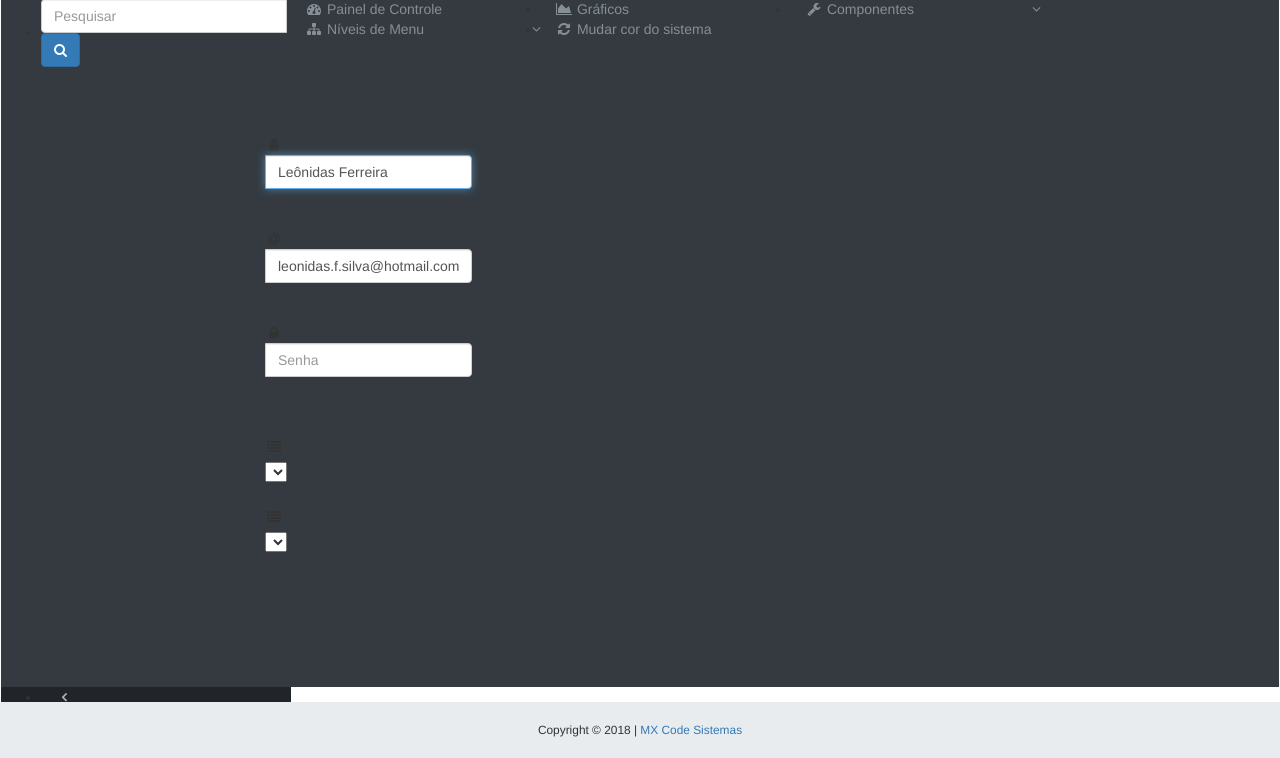
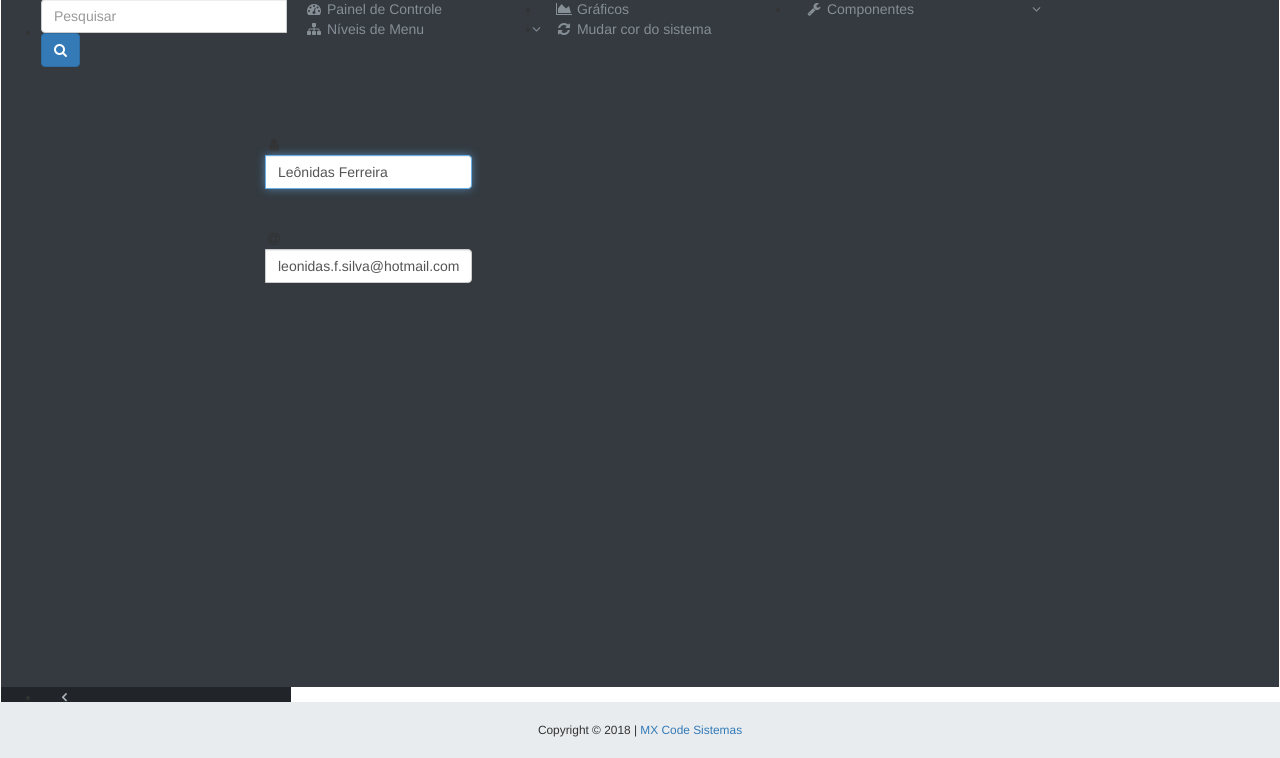
Before and after one commit to leonidasfsilva/ci, a CodeIgniter app: page /ci/admin/meusdados/ in a window 1280 px wide. Shown: the part 114-872 px from the top of the page. Run offline with CodeIgniter, Linux system fonts and the light colour scheme; a user stored in the database is signed in; data comes from the database, SQL or seed files in the repository; data that the repository does not hold is empty; some libraries are stand-ins or nearby versions.

Commit message:
correção da página Meus Dados

```diff
--- a/application/controllers/Admin.php
+++ b/application/controllers/Admin.php
@@ -1,7 +1,8 @@
 <?php
 defined('BASEPATH') OR exit('No direct script access allowed');
 
-class admin extends MY_ControllerLogin {
+class admin extends MY_ControllerLogin
+{
 
     public function index()
     {
@@ -10,11 +11,10 @@ class admin extends MY_ControllerLogin {
 
     public function cadastrar()
     {
-        if ($this->session->userdata('administradornivel') == 1)
-        {
+        if ($this->session->userdata('administradornivel') == 1) {
             $this->load->view('admin/cadastrar_admin');
         } else {
-            $this->session->set_flashdata('danger','Você não possui permissão para cadastrar novos usuários!');
+            $this->session->set_flashdata('danger', 'Você não possui permissão para cadastrar novos usuários!');
             redirect('/painel');
         }
 
@@ -39,8 +39,7 @@ class admin extends MY_ControllerLogin {
         $this->form_validation->set_rules('administradornivel', 'Nível', 'required');
 
 
-        if ($this->form_validation->run() == FALSE)
-        {
+        if ($this->form_validation->run() == FALSE) {
             $this->cadastrar();
             return;
         }
@@ -55,7 +54,7 @@ class admin extends MY_ControllerLogin {
 
         );
         $this->Admin_model->cadastraAdmin($dados);
-        $this->session->set_flashdata('success','Usuário cadastrado com sucesso!');
+        $this->session->set_flashdata('success', 'Usuário cadastrado com sucesso!');
         redirect('admin/gerenciar');
     }
 
@@ -64,7 +63,7 @@ class admin extends MY_ControllerLogin {
         $idadministrador = (int)$this->session->userdata('idadministrador');
         $this->load->model('Admin_model');
 
-        $data = array (
+        $data = array(
             'admin' => $this->Admin_model->getDadosAdminById($idadministrador)->row(),
             'status' => $this->Admin_model->getTodosStatus(),
             'nivel' => $this->Admin_model->getTodosNiveis()
@@ -78,36 +77,6 @@ class admin extends MY_ControllerLogin {
         $idadministrador = (int)$this->session->userdata('idadministrador');
         $administradornome = $this->input->post('administradornome');
         $administradoremail = $this->input->post('administradoremail');
-        $administradorsenha = $this->input->post('administradorsenha');
-
-
-        if ($this->input->post('administradorsenha') != null)
-        {
-
-            $this->form_validation->set_error_delimiters('<div class="alert alert-danger alert-dismissible" role="alert">
-                    <button type="button" class="close" data-dismiss="alert" aria-label="Close"><span aria-hidden="true">&times;</span></button>
-                    <i class="fa fa-times-circle fa-lg fa-fw"></i><span class="small"> ', '</span></div>');
-            $this->form_validation->set_rules('administradornome', '"Nome do administrador"', 'required|max_length[120]');
-            $this->form_validation->set_rules('administradoremail', '"E-mail"', 'required');
-            $this->form_validation->set_rules('administradorsenha', '"Senha"', 'required|min_length[6]');
-
-            if ($this->form_validation->run() == FALSE)
-            {
-                $this->MeusDados();
-                return;
-            }
-
-            $this->load->model('Admin_model');
-            $data = array(
-                "administradornome" => $administradornome,
-                "administradoremail" => $administradoremail,
-                "administradorsenha" => sha1($administradorsenha)
-            );
-
-            $this->Admin_model->atualizaAdmin($idadministrador, $data);
-            $this->session->set_flashdata('success','Cadastro atualizado com sucesso!');
-            redirect('painel/');
-        } else {
 
         $this->form_validation->set_error_delimiters('<div class="alert alert-danger alert-dismissible" role="alert">
                     <button type="button" class="close" data-dismiss="alert" aria-label="Close"><span aria-hidden="true">&times;</span></button>
@@ -115,8 +84,7 @@ class admin extends MY_ControllerLogin {
         $this->form_validation->set_rules('administradornome', '"Nome do administrador"', 'required|max_length[120]');
         $this->form_validation->set_rules('administradoremail', '"E-mail"', 'required');
 
-            if ($this->form_validation->run() == FALSE)
-            {
+        if ($this->form_validation->run() == FALSE) {
             $this->MeusDados();
             return;
         }
@@ -128,23 +96,21 @@ class admin extends MY_ControllerLogin {
         );
 
         $this->Admin_model->atualizaAdmin($idadministrador, $data);
-            $this->session->set_flashdata('alert','Seu cadastro foi atualizado com sucesso!');
+        $this->session->set_flashdata('alert', 'Seu cadastro foi atualizado com sucesso!');
         redirect('painel/');
-        }
 
     }
 
     public function alterarDados($idadministrador)
     {
-        if ($this->session->userdata('administradornivel') != 1)
-        {
-            $this->session->set_flashdata('danger','Você não possui permissão para alterar dados de usuários!');
+        if ($this->session->userdata('administradornivel') != 1) {
+            $this->session->set_flashdata('danger', 'Você não possui permissão para alterar dados de usuários!');
             redirect('/painel');
         } else {
             $idadministrador = (int)$idadministrador;
             $this->load->model('Admin_model');
 
-            $data = array (
+            $data = array(
                 'admin' => $this->Admin_model->getDadosAdminById($idadministrador)->row(),
                 'status' => $this->Admin_model->getTodosStatus(),
                 'nivel' => $this->Admin_model->getTodosNiveis()
@@ -164,8 +130,7 @@ class admin extends MY_ControllerLogin {
         $administradorstatus = $this->input->post('statusadministrador_id');
         $administradornivel = $this->input->post('niveladministrador_id');
 
-        if ($this->input->post('administradorsenha') != null)
-        {
+        if ($this->input->post('administradorsenha') != null) {
 
             $this->form_validation->set_error_delimiters('<div class="alert alert-danger alert-dismissible" role="alert">
                     <button type="button" class="close" data-dismiss="alert" aria-label="Close"><span aria-hidden="true">&times;</span></button>
@@ -176,8 +141,7 @@ class admin extends MY_ControllerLogin {
             $this->form_validation->set_rules('niveladministrador_id', '"Nível"', 'required');
             $this->form_validation->set_rules('administradorsenha', '"Senha"', 'required|min_length[6]');
 
-            if ($this->form_validation->run() == FALSE)
-            {
+            if ($this->form_validation->run() == FALSE) {
                 $this->alterarDados($idadministrador);
                 return;
             }
@@ -192,7 +156,7 @@ class admin extends MY_ControllerLogin {
             );
 
             $this->Admin_model->atualizaAdmin($idadministrador, $data);
-            $this->session->set_flashdata('success','Cadastro atualizado com sucesso!');
+            $this->session->set_flashdata('success', 'Cadastro atualizado com sucesso!');
             redirect('painel');
         } else {
 
@@ -204,8 +168,7 @@ class admin extends MY_ControllerLogin {
             $this->form_validation->set_rules('statusadministrador_id', '"Status"', 'required');
             $this->form_validation->set_rules('niveladministrador_id', '"Nível"', 'required');
 
-            if ($this->form_validation->run() == FALSE)
-            {
+            if ($this->form_validation->run() == FALSE) {
                 $this->alterarDados($idadministrador);
                 return;
             }
@@ -219,7 +182,7 @@ class admin extends MY_ControllerLogin {
             );
 
             $this->Admin_model->atualizaAdmin($idadministrador, $data);
-            $this->session->set_flashdata('success','Cadastro atualizado com sucesso!');
+            $this->session->set_flashdata('success', 'Cadastro atualizado com sucesso!');
             redirect('admin/gerenciar');
         }
 
@@ -242,25 +205,23 @@ class admin extends MY_ControllerLogin {
         $this->form_validation->set_rules('novasenha', '"Nova senha"', 'min_length[6]');
         $this->form_validation->set_rules('confirmacaosenha', '"Confirmação de senha"', 'min_length[6]');
 
-        if ($this->form_validation->run() == FALSE)
-        {
+        if ($this->form_validation->run() == FALSE) {
             $this->alterarsenha();
             return;
         }
 
-        if ($novasenha == $confirmacaosenha)
-        {
+        if ($novasenha == $confirmacaosenha) {
             $this->load->model('Admin_model');
             $data = array(
                 "administradorsenha" => sha1($confirmacaosenha)
             );
 
             $this->Admin_model->atualizaAdmin($idadministrador, $data);
-            $this->session->set_flashdata('success','Sua senha foi alterada com sucesso!');
+            $this->session->set_flashdata('success', 'Sua senha foi alterada com sucesso!');
             redirect('painel');
         } else {
 
-            $this->session->set_flashdata('danger','As senhas não correspondem!');
+            $this->session->set_flashdata('danger', 'As senhas não correspondem!');
             redirect('admin/alterarsenha/');
         }
 
@@ -269,11 +230,10 @@ class admin extends MY_ControllerLogin {
 
     public function gerenciar()
     {
-        if ($this->session->userdata('administradornivel') == 1)
-        {
+        if ($this->session->userdata('administradornivel') == 1) {
             $this->load->model('Admin_model');
 
-            $data = array (
+            $data = array(
                 "usuarios" => $this->Admin_model->getTodosAdmins(),
                 "status" => $this->Admin_model->getTodosStatus(),
                 "nivel" => $this->Admin_model->getTodosNiveis()
@@ -281,26 +241,24 @@ class admin extends MY_ControllerLogin {
 
             $this->load->view('admin/gerenciar_admins', $data);
         } else {
-            $this->session->set_flashdata('danger','Você não possui permissão para gerenciar usuários!');
+            $this->session->set_flashdata('danger', 'Você não possui permissão para gerenciar usuários!');
             redirect('/painel');
         }
     }
 
     public function excluir()
     {
-        if ($this->session->userdata('administradornivel') == 1)
-        {
+        if ($this->session->userdata('administradornivel') == 1) {
             $idadministrador = $this->input->post('admin');
             $this->load->model('Admin_model');
             $this->Admin_model->excluiAdmin($idadministrador);
 
-            $this->session->set_flashdata('success','Usuário excluído com sucesso!');
+            $this->session->set_flashdata('success', 'Usuário excluído com sucesso!');
             redirect('admin/gerenciar');
         } else {
-            $this->session->set_flashdata('danger','Você não possui permissão para excluir usuários!');
+            $this->session->set_flashdata('danger', 'Você não possui permissão para excluir usuários!');
             redirect('/painel');
         }
-
 
 
     }
--- a/application/views/admin/meus_dados.php
+++ b/application/views/admin/meus_dados.php
@@ -33,7 +33,7 @@ defined('BASEPATH') OR exit('No direct script access allowed');
                         </div>
                     </div>
 
-                    <div class="form-group">
+                    <div class="form-group pb-3">
                         <label for="comment" class="font-weight-bold">E-mail:</label>
                         <div class="input-group">
                             <div class="input-group-prepend">
@@ -44,62 +44,6 @@ defined('BASEPATH') OR exit('No direct script access allowed');
                                    placeholder="E-mail do administrador">
                         </div>
                     </div>
-
-                    <div class="form-group">
-                        <label for="comment" class="font-weight-bold">Senha:</label>
-                        <div class="input-group">
-                            <div class="input-group-prepend">
-                                <span class="input-group-text" id="basic-addon1"><i class="fa fa-lock fa-fw"></i></span>
-                            </div>
-                            <input type="password" class="form-control" id="administradorsenha"
-                                   name="administradorsenha" placeholder="Senha">
-                        </div>
-                        <span class="small text-danger"><i class="fa fa-exclamation-circle fa-fw fa-lg"></i>Caso não queira alterar a senha, mantenha este campo em branco</span>
-                    </div>
-
-                    <?php if (($this->session->userdata('administradornivel')) == 1) { ?>
-
-                        <label for="comment" class="font-weight-bold">Nível:</label>
-                        <div class="input-group mb-3">
-                            <div class="input-group-prepend">
-                                <label class="input-group-text" for="inputGroupSelect01"><i
-                                            class="fa fa-list fa-fw"></i></label>
-                            </div>
-                            <select class="custom-select" name="niveladministrador_id">
-
-                                <?php foreach ($nivel->result() as $niv) { ?>
-                                    <option value="<?= $niv->idniveladministrador ?>"
-                                        <?php if ($niv->idniveladministrador == $admin->niveladministrador_id) { ?>
-                                            selected="selected"
-                                        <?php } ?> >
-                                        <?= $niv->descricaonivel ?>
-                                    </option>
-                                <?php } ?>
-
-                            </select>
-                        </div>
-
-                        <label for="comment" class="font-weight-bold">Status:</label>
-                        <div class="input-group mb-3">
-                            <div class="input-group-prepend">
-                                <label class="input-group-text" for="inputGroupSelect01"><i
-                                            class="fa fa-list fa-fw"></i></label>
-                            </div>
-                            <select class="custom-select" name="statusadministrador_id">
-
-                                <?php foreach ($status->result() as $res) { ?>
-                                    <option value="<?= $res->idstatusadministrador ?>"
-                                        <?php if ($res->idstatusadministrador == $admin->statusadministrador_id) { ?>
-                                            selected="selected"
-                                        <?php } ?> >
-                                        <?= $res->descricaostatus ?>
-                                    </option>
-                                <?php } ?>
-
-                            </select>
-                        </div>
-
-                    <?php } ?>
 
                     <a href="javascript:history.back();" class="btn btn-outline-secondary btn-sm"><i
                                 class="fa fa-times fa-fw"></i> Cancelar</a>
```
Lines whose indentation alone changed are shown as unchanged.
